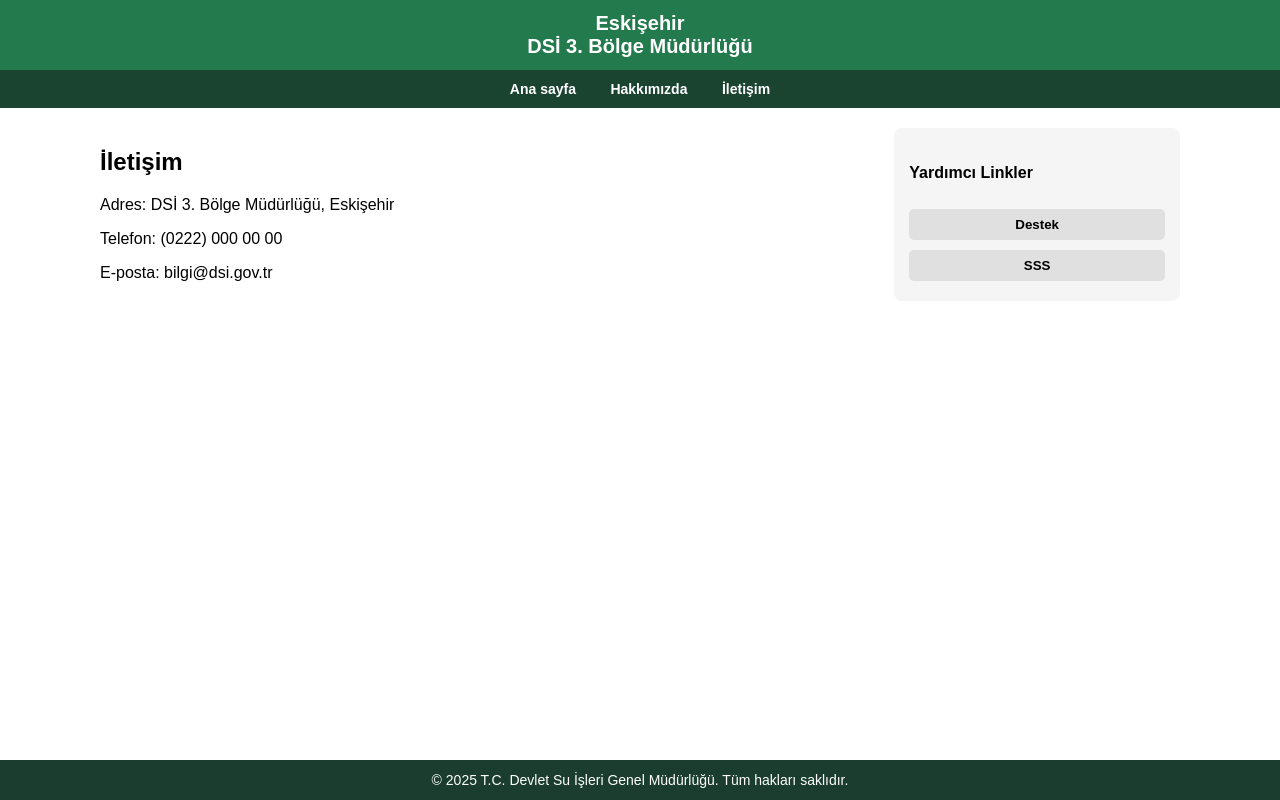
After one commit to burakozdkcgl/devletsuisleri-flask-web-app-replica, a Flask app: page /contact in a window 1280 px wide. The commit adds this page. Run offline with Flask 3, Linux system fonts and the light colour scheme.

Commit message:
hakkında ve iletişim sayfaları eklendi

```diff
--- a/app.py
+++ b/app.py
@@ -6,5 +6,13 @@
 def index():
     return render_template("index.html")
 
+@app.route("/about")
+def about():
+    return render_template("about.html")
+
+@app.route("/contact")
+def contact():
+    return render_template("contact.html")
+
 if __name__ == "__main__":
     app.run(debug=True)
--- a/static/style.css
+++ b/static/style.css
@@ -4,15 +4,13 @@
 }
 
 html, body {
-    height: 100%;
     margin: 0;
     padding: 0;
+    height: 100%;
     font-family: Arial, sans-serif;
     background-color: #fff;
     color: #000;
-    display: flex;
-    flex-direction: column;
-    scrollbar-gutter: stable;
+    overflow-x: hidden;
 }
 
 /* Sayfa sarıcı */
@@ -54,12 +52,14 @@
 
 /* Ana içerik */
 .mainWrapper {
-    flex: 1;
+    flex-grow: 1;
     display: flex;
     padding: 20px;
     gap: 20px;
     max-width: 1400px;
     margin: auto;
+    width: 100%;
+    min-height: 500px;
 }
 
 /* Sol içerik */
@@ -167,6 +167,7 @@
     color: white;
     font-size: 14px;
     margin-top: auto;
+    width: 100%;
 }
 
 /* LOGO */
--- /dev/null
+++ b/templates/contact.html
@@ -0,0 +1,44 @@
+<!DOCTYPE html>
+<html lang="tr">
+<head>
+    <meta charset="UTF-8">
+    <title>İletişim - DSI</title>
+    <link rel="stylesheet" href="{{ url_for('static', filename='style.css') }}">
+</head>
+<body>
+<div class="wrapper">
+
+    <header>
+        Eskişehir <br> DSİ 3. Bölge Müdürlüğü
+    </header>
+
+    <nav>
+        <a href="/">Ana sayfa</a>
+        <a href="/about">Hakkımızda</a>
+        <a href="/contact">İletişim</a>
+    </nav>
+
+    <div class="mainWrapper">
+        <div class="mainContent">
+            <h2>İletişim</h2>
+            <p>Adres: DSİ 3. Bölge Müdürlüğü, Eskişehir</p>
+            <p>Telefon: (0222) 000 00 00</p>
+            <p>E-posta: bilgi@dsi.gov.tr</p>
+        </div>
+
+        <div class="sideColumn">
+            <div class="indexBox2">
+                <h4>Yardımcı Linkler</h4>
+                <button>Destek</button>
+                <button>SSS</button>
+            </div>
+        </div>
+    </div>
+
+    <footer>
+        &copy; 2025 T.C. Devlet Su İşleri Genel Müdürlüğü. Tüm hakları saklıdır.
+    </footer>
+
+</div>
+</body>
+</html>
--- a/templates/index.html
+++ b/templates/index.html
@@ -20,9 +20,9 @@
     </header>
 
     <nav>
-        <a href="#">Ana sayfa</a>
-        <a href="#">Hakkımızda</a>
-        <a href="#">İletişim</a>
+        <a href="/">Ana sayfa</a>
+        <a href="/about">Hakkımızda</a>
+        <a href="/contact">İletişim</a>
     </nav>
 
     <div class="mainWrapper">
```
Also changed, not shown: templates/about.html (added, +42 -0 lines).
